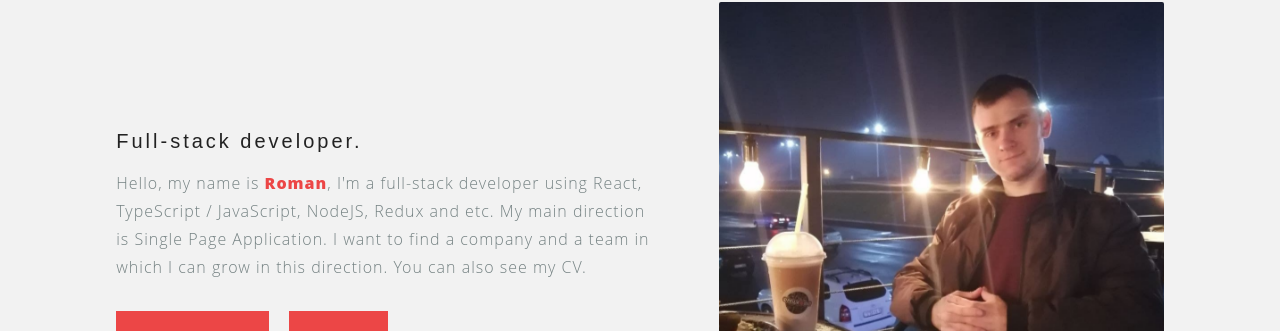
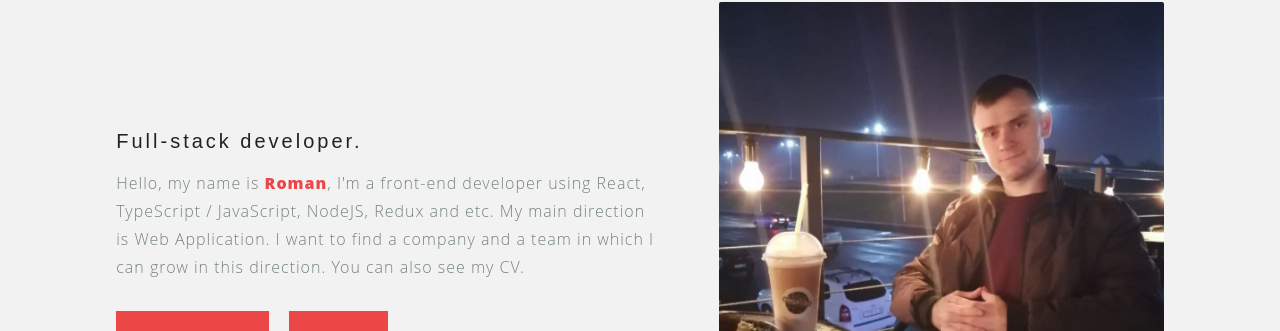
Before and after one commit to Roman-Kachura/roman-kachura-portfolio, a React (Create React App) app: page / in a window 1280 px wide. Shown: the part 1063-1394 px from the top of the page. Built offline with nearby package versions, Linux system fonts and the light colour scheme.

Commit message:
ch about

```diff
--- a/src/components/c2-main/m7-about/About.tsx
+++ b/src/components/c2-main/m7-about/About.tsx
@@ -19,9 +19,9 @@ export const About = () => {
                             <h4 className={style.aboutTitle}>Full-stack developer.</h4>
                             <div className={style.aboutText}>
                                 <p>
-                                    Hello, my name is <strong>Roman</strong>, I'm a full-stack developer using React,
+                                    Hello, my name is <strong>Roman</strong>, I'm a front-end developer using React,
                                     TypeScript / JavaScript, NodeJS,
-                                    Redux and etc. My main direction is Single Page Application. I want to find a
+                                    Redux and etc. My main direction is Web Application. I want to find a
                                     company and
                                     a team in which I can grow in this direction. You can also see my CV.
                                 </p>
```
